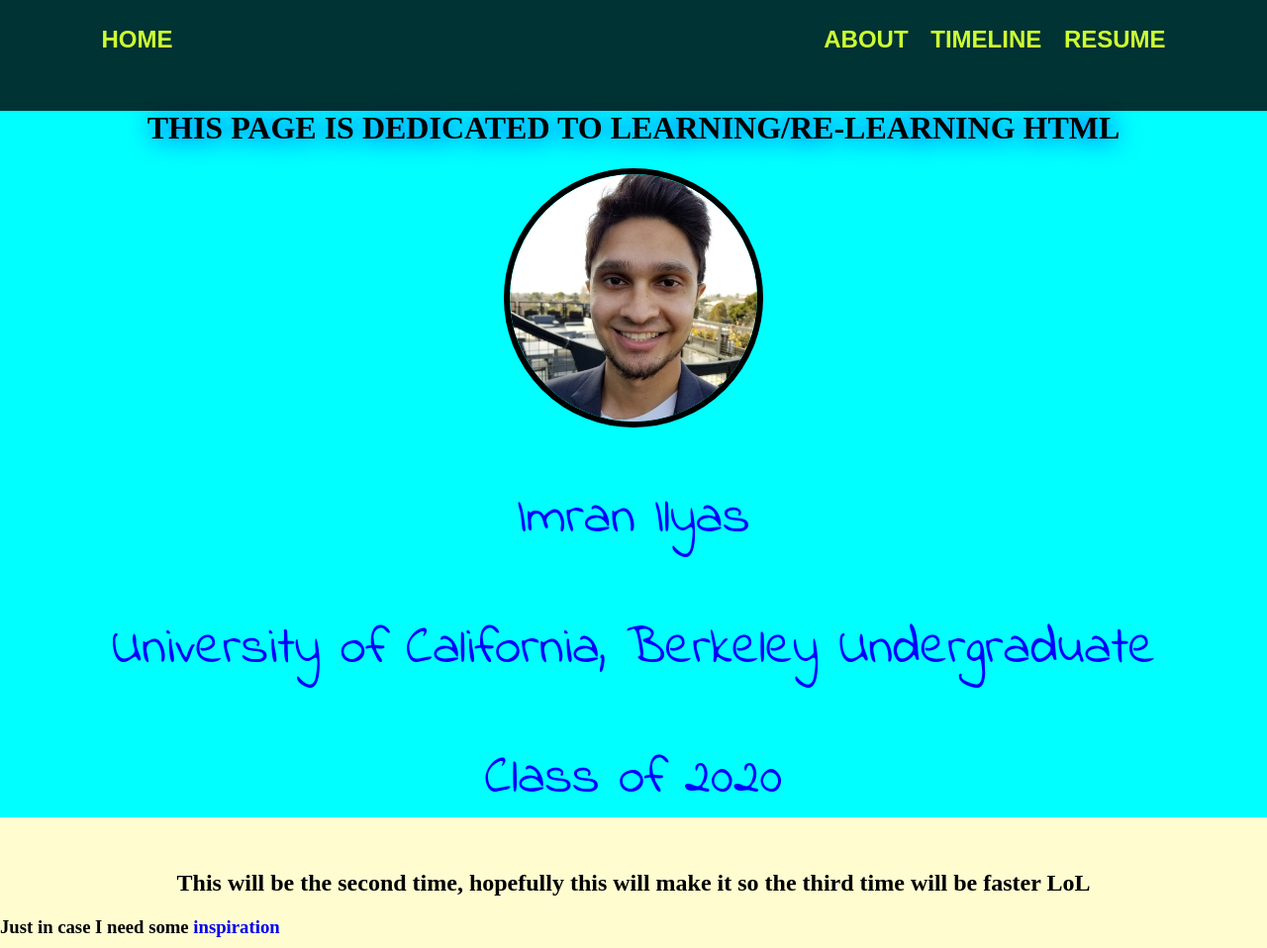
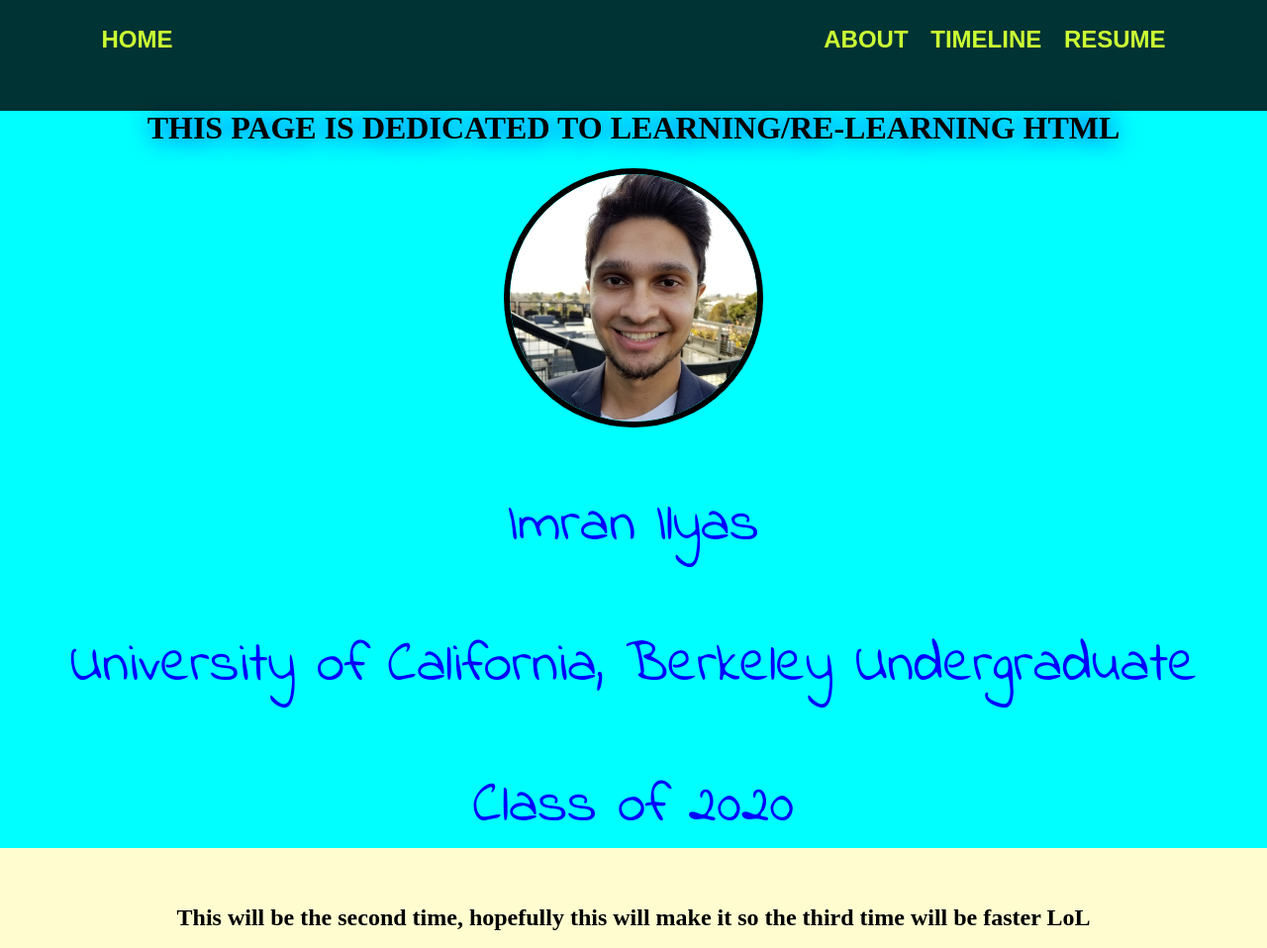
Before and after one commit to imranilyas/imranilyas.github.io, a plain HTML site: page Learning HTML.html in a window 1280 px wide. Shown: the top 958 px of the page at 99% size. Drawn offline with Linux system fonts and the light colour scheme.

Commit message:
Update Learning HTML.html
font scales with window size

```diff
--- a/Learning HTML.html
+++ b/Learning HTML.html
@@ -120,6 +120,7 @@
 				text-align: center;
 				color: blue;
 				font-size: 40pt;
+				font-size: 4.5vw;
 				font-family: 'Indie Flower', cursive;
 			}
 
```
